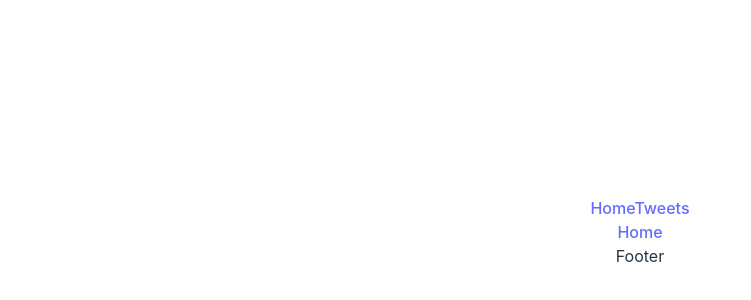
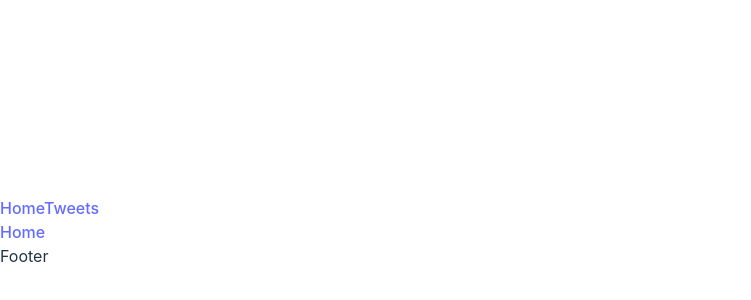
Before and after one commit to statsenkoin/Tweets, a React (Vite) app: page / in a window 1280 px wide. Shown: the part 168-468 px from the top of the page, without its empty margins (0-751 px from the left). Built offline with nearby package versions, Linux system fonts and the light colour scheme.

Commit message:
Update main.jsx

```diff
--- a/src/main.jsx
+++ b/src/main.jsx
@@ -1,13 +1,35 @@
 import React from 'react';
 import ReactDOM from 'react-dom/client';
-import { BrowserRouter } from 'react-router-dom';
-import { App } from './components';
+import {
+  // BrowserRouter,
+  RouterProvider,
+  createBrowserRouter,
+  createRoutesFromElements,
+  Route,
+} from 'react-router-dom';
+// import { App } from './components';
 import './index.css';
+import { Layout } from './components/Layout/Layout';
+import Home from './pages/Home/Home';
+import Tweets from './pages/Tweets/Tweets';
+
+// import router from './components/App/App';
+
+export const router = createBrowserRouter(
+  createRoutesFromElements(
+    <Route path="/" element={<Layout />}>
+      <Route index element={<Home />} />
+      <Route path="tweets" element={<Tweets />} />
+      <Route path="*" element={<Home />} />
+    </Route>
+  )
+);
 
 ReactDOM.createRoot(document.getElementById('root')).render(
   <React.StrictMode>
-    <BrowserRouter>
+    {/* <BrowserRouter>
       <App />
-    </BrowserRouter>
+    </BrowserRouter> */}
+    <RouterProvider router={router} />
   </React.StrictMode>
 );
```
